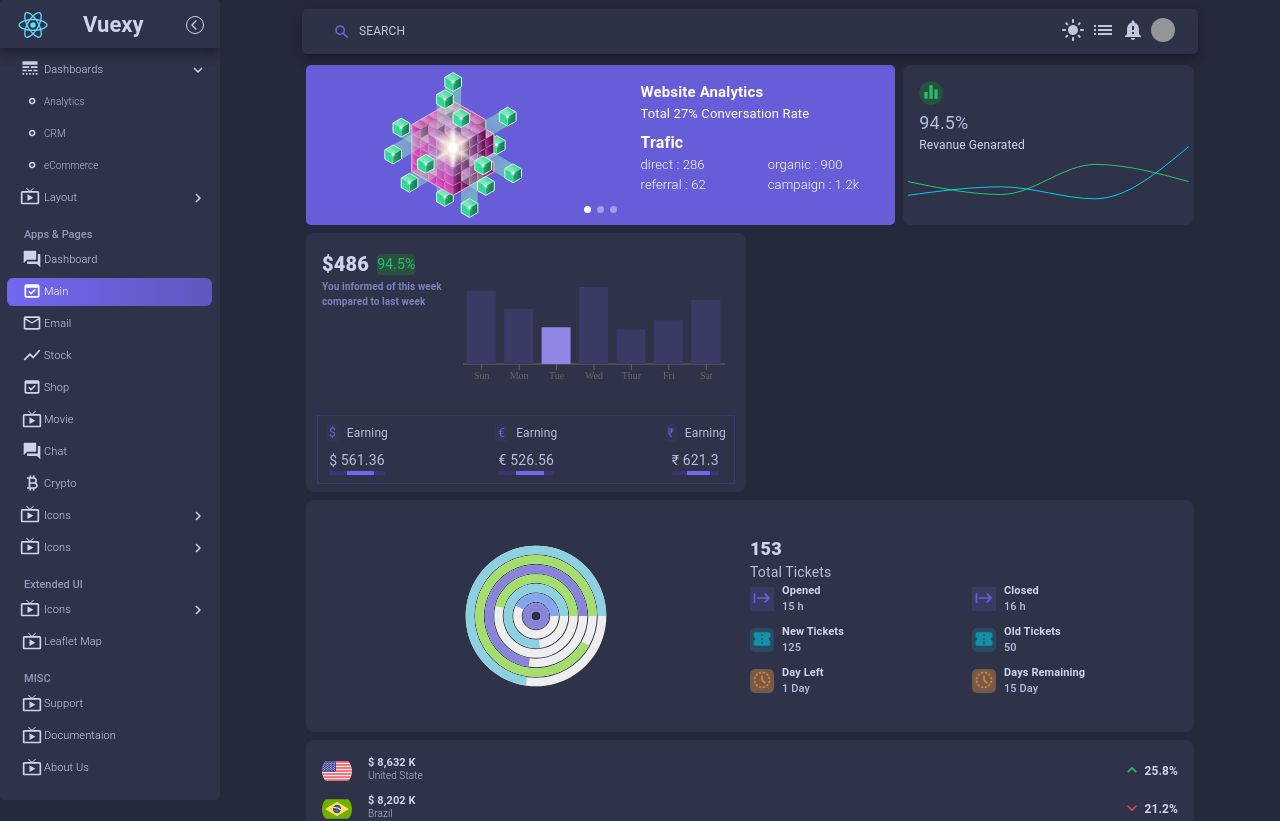
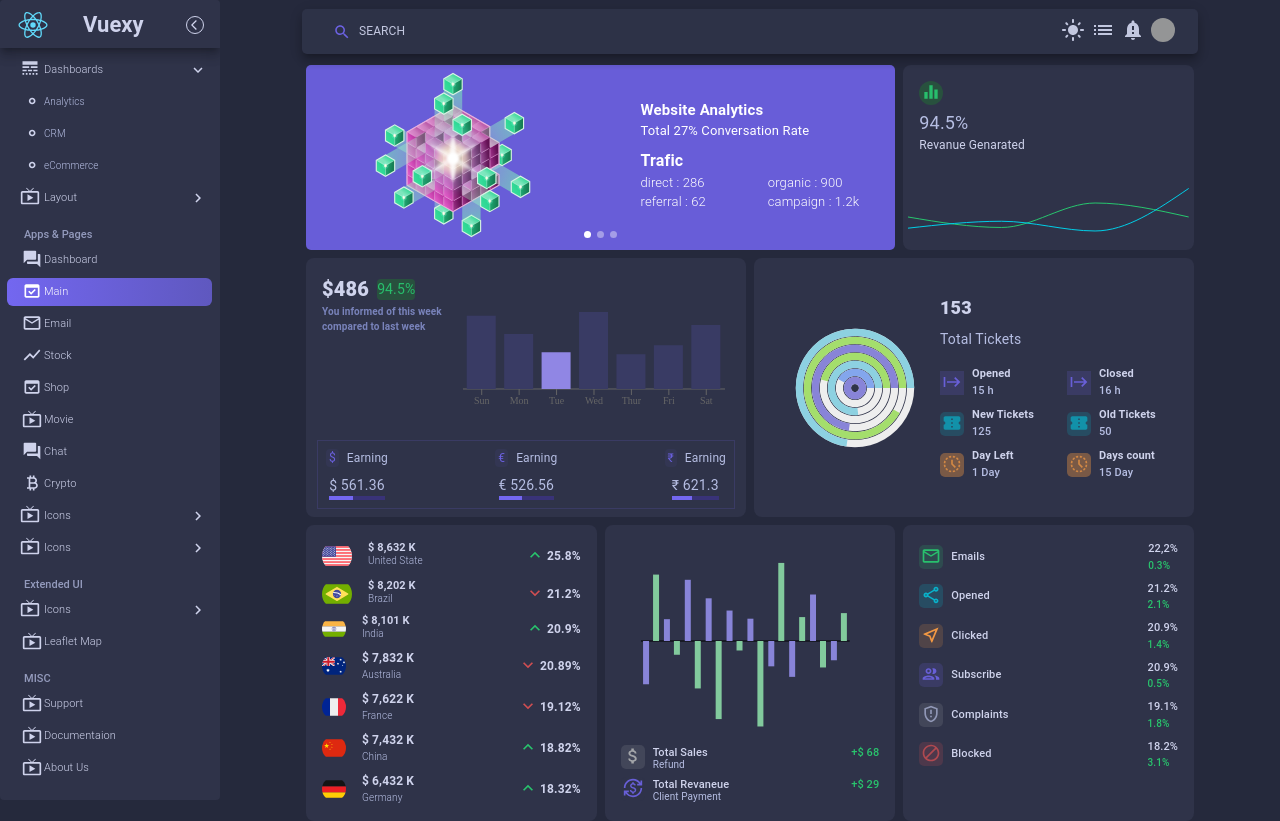
Before and after one commit to aliShab-dev/Vuexy-colon, a Next.js app: page /dashboard in a window 1280 px wide. Shown: the top 821 px of the page. Built offline with nearby package versions, Linux system fonts and the light colour scheme; grey boxes are pictures that could not be loaded.

Commit message:
Dashboard_componenet_finished

```diff
--- a/src/component/dashboard/BarChart.jsx
+++ b/src/component/dashboard/BarChart.jsx
@@ -3,85 +3,10 @@ import LinearProgress from '@mui/material/LinearProgress';
 import { BarChart as BarB, Bar, Cell, XAxis, ResponsiveContainer} from 'recharts';
 import { useState } from 'react';
 import { useEffect } from 'react';
-import styled from '@emotion/styled';
-import { useDispatch, useSelector } from 'react-redux';
-import { HideModal, NameModal, ShowModal } from '@/Redux/DashboardHeaders';
 import { Stack } from '@mui/system';
 
 
-export const DashboardHeader = styled.div(props => ({
-    display: 'flex',
-    justifyContent: 'space-between',
-    alignItems:'center',
-    '& .right':{
-      display:'flex',
-      flexDirection: 'column',
-      justifyContent:'start',
-      color: '#717AB0',
-      '& p':{
-        fontSize: '12px',
-        fontWeight: '600',
-        color:'#BDC0DA',
-        fontFamily: 'sans-serif'
-      },
-      '& small':{
-        fontSize: '10px',
-        fontFamily: 'sans-serif'
-      }
-    },
-    '& .left':{
-      color:'#717AB0',
-      position: 'relative',
-      cursor: 'pointer',
-  },
-}))
-
-export const HiddenMenu = styled.div({
-    boxShadow:'0px 2px 7px -2px #060606',
-    backgroundColor:'red',
-    justifyContent: 'space-evenly',
-    width: '80px',
-    height: '60px',
-    padding: '5px',
-    position: 'absolute',
-    top: '5px',
-    right: '25px',
-    display:'flex',
-    flexDirection: 'column',
-    backgroundColor:'#2F3349',
-    zIndex: '50',
-
-    "& .item":{
-      width: '100%',
-      display: 'flex',
-      padding: '5px',
-      '&:hover':{
-        cursor: 'pointer',
-        backgroundColor: '#393B64',
-        transition: '.3s ease',
-
-        '& span': {
-          color: '#685DD8',
-        }
-      }
-    }
-})
-
 const BarChart = ({barData}) => {
-  const dispatch = useDispatch()
-  const headerDisplay = useSelector(state => (state.DashboardHeaders.isShow))
-  const selectedChart = useSelector(state => (state.DashboardHeaders.ChartName))
-
-  const closeModal = e => {
-    const moreVer = document.querySelector('.moreVer')
-    headerDisplay && (e.target !== moreVer) && dispatch(HideModal()) && dispatch(NameModal(''))
-  }
-  const openModal = (props) => {
-    dispatch(NameModal(props))
-    dispatch(ShowModal())
-    console.log(selectedChart, headerDisplay)
-  }
-
   const [data, setData] = useState([])
   useEffect( ()=>{
     if(barData){
@@ -94,6 +19,7 @@ const BarChart = ({barData}) => {
     container
     bgcolor={'background.paper'}
     borderRadius={2}
+    height={'100%'}
     >
 
       <Grid container padding={2}>
@@ -102,7 +28,7 @@ const BarChart = ({barData}) => {
           item
           marginBottom={2}
           xs={12}
-          sm={2}
+          sm={12}
           md={4}
           >
             <Stack
--- a/src/component/dashboard/BrushChart.jsx
+++ b/src/component/dashboard/BrushChart.jsx
@@ -24,6 +24,7 @@ export const BrushBar = () => {
       borderRadius={2}
       padding={2}
       container
+      height={'100%'}
        >
       <Grid item width={'100%'}>
         <ResponsiveContainer width={"100%"} height={200}>
--- a/src/component/dashboard/CountryBoard.jsx
+++ b/src/component/dashboard/CountryBoard.jsx
@@ -28,6 +28,7 @@ export const CountryBoard = () => {
       bgcolor={'background.paper'}
       borderRadius={2}
       padding={2}
+      height={'100%'}
       >
 
       <Grid
--- a/src/component/dashboard/SliderDashboard.jsx
+++ b/src/component/dashboard/SliderDashboard.jsx
@@ -34,6 +34,7 @@ const SliderDashboard = () => {
           pagination={{clickable: true}}
           navigation={false}
           style={{
+            height: '100%',
             zIndex:1,
             borderRadius: '5px',
             "--swiper-pagination-color": "#fff",
@@ -52,7 +53,7 @@ const SliderDashboard = () => {
 
                   <Grid
                     xs={12}
-                    sm={4}
+                    sm={5}
                     md={6}
                     item
                     alignItems={'center'}
@@ -62,21 +63,21 @@ const SliderDashboard = () => {
                       <Image
                         src="/Datacubes.svg"
                         alt='pic'
-                        width={160}
-                        height={160}
+                        width={180}
+                        height={180}
                         />
                     </Grid>
 
                     <Grid
                       item
                       justifyContent={'start'}
-                      width={'60%'}
                       gap={1}
                       paddingLeft={5}
                       paddingTop={2}
                       paddingBottom={2}
+                      marginY={'auto'}
                       xs={12}
-                      sm={8}
+                      sm={7}
                       md={6}
                       >
 
--- a/src/component/dashboard/Status.jsx
+++ b/src/component/dashboard/Status.jsx
@@ -7,16 +7,14 @@ import GppMaybeOutlinedIcon from '@mui/icons-material/GppMaybeOutlined';
 import BlockOutlinedIcon from '@mui/icons-material/BlockOutlined';
 
 
-
 export const Status = () => {
-
-
   return(
     <Grid
       bgcolor={'background.paper'}
       borderRadius={2}
       padding={2}
       container
+      height={'100%'}
       >
 
       <Grid
--- a/src/component/dashboard/linearChart.jsx
+++ b/src/component/dashboard/linearChart.jsx
@@ -6,9 +6,6 @@ import { useState } from "react";
 
 
 const LinearChart = ({linearData}) => {
-
-  console.log(linearData)
-
   const [data, setData] = useState([])
 
   useEffect( ()=>{
@@ -20,7 +17,8 @@ const LinearChart = ({linearData}) => {
   return(
     <Grid
       container
-      height={160}
+      hieght={'100%'}
+      minHeight={160}
       bgcolor={'background.paper'}
       borderRadius={2}
       >
@@ -57,7 +55,7 @@ const LinearChart = ({linearData}) => {
         </Typography>
     </Grid>
     <Grid xs={12} height={'60%'}>
-      <ResponsiveContainer  width="100%" height={'100%'}>
+      <ResponsiveContainer  width="100%" height={80}>
         <LineChart id="test" width="100%" height={60} data={data} >
           <Line type="monotone" dataKey="uv"  dot={false} stroke="#28C76F"  />
           <Line type="monotone"  dataKey="pv"  dot={false} stroke="#00CFE8" />
--- a/src/component/dashboard/treeMap.jsx
+++ b/src/component/dashboard/treeMap.jsx
@@ -21,6 +21,7 @@ const TreeMap =({treeData})=>{
       borderRadius={2}
       padding={2}
       container
+      height={'100%'}
       >
 
           <Grid
@@ -30,12 +31,12 @@ const TreeMap =({treeData})=>{
               <Grid
                 item
                 xs={11}
-                sm={6}
+                sm={5}
                 marginX={'auto'}
                 marginY={'auto'}
                 >
 
-                <ResponsiveContainer width="100%" height={200}>
+                <ResponsiveContainer width="100%" height={220}>
 
                   <RadialBarChart
                     id='test-bar'
@@ -61,16 +62,21 @@ const TreeMap =({treeData})=>{
 
               <Grid
                 item
+                display={'flex'}
+                direction={'column'}
                 gap={2}
                 xs={11}
-                sm={6}
+                sm={7}
                 marginX={'auto'}
                 marginY={'auto'}
                 >
-
-                <Stack
+                  <Grid
+                    item
+                    display={'flex'}
+                    direction={'column'}
                     alignItems={'start'}
                     justifyContent={'start'}
+                    gap={1}
                     >
 
                     <Typography
@@ -88,14 +94,13 @@ const TreeMap =({treeData})=>{
                         Total Tickets
                     </Typography>
 
-                </Stack>
+                  </Grid>
 
                   <Grid
                     container
                     direction={'row'}
                     spacing={2}
                     >
-
                     <Grid
                       container
                       display={'flex'}
@@ -351,7 +356,7 @@ const TreeMap =({treeData})=>{
                             fontSize={11}
                             fontWeight={700}
                             >
-                        Days Remaining
+                            Days count
                           </Typography>
                           <Typography
                             color={'text.primary'}
--- a/src/pages/dashboard.js
+++ b/src/pages/dashboard.js
@@ -10,8 +10,7 @@ import { Grid } from '@mui/material'
 import dashLoader from '@/component/dashboard/component/dashLoader'
 
 
-
-const Container = styled(Grid)(props=>({
+const Container = styled(Grid)({
   width: '100%',
   display:'flex',
   direction: 'column',
@@ -21,18 +20,18 @@ const Container = styled(Grid)(props=>({
   '@media(max-width:1200px)': {
     marginTop: '50px',
   },
-}))
+})
 
 
 const DashBoard = ({barData, linearData, radialData}) => {
 
-  const SliderWrapper = dashLoader(SliderDashboard, 12, 10, 8)
-  const LinearWrapper = dashLoader(LinearChart, 12, 2, 4)
-  const BarWrapper = dashLoader(BarChart, 12, 10, 6)
-  const TreeWrapper = dashLoader(TreeMap, 12, 6, 12)
-  const CountryWrapper = dashLoader(CountryBoard, 12, 6, 12)
-  const BrushWrapper = dashLoader(BrushBar, 12, 6, 12)
-  const Statusapper = dashLoader(Status, 12, 6, 12)
+  const SliderWrapper = dashLoader(SliderDashboard, 12, 8, 8)
+  const LinearWrapper = dashLoader(LinearChart, 12, 4, 4)
+  const BarWrapper = dashLoader(BarChart, 12, 6, 6)
+  const TreeWrapper = dashLoader(TreeMap, 12, 6, 6)
+  const CountryWrapper = dashLoader(CountryBoard, 12, 6, 4)
+  const BrushWrapper = dashLoader(BrushBar, 12, 6, 4)
+  const Statusapper = dashLoader(Status, 12, 12, 4)
 
   return(
       <Container container spacing={1} >
```
Lines whose indentation alone changed are shown as unchanged.
